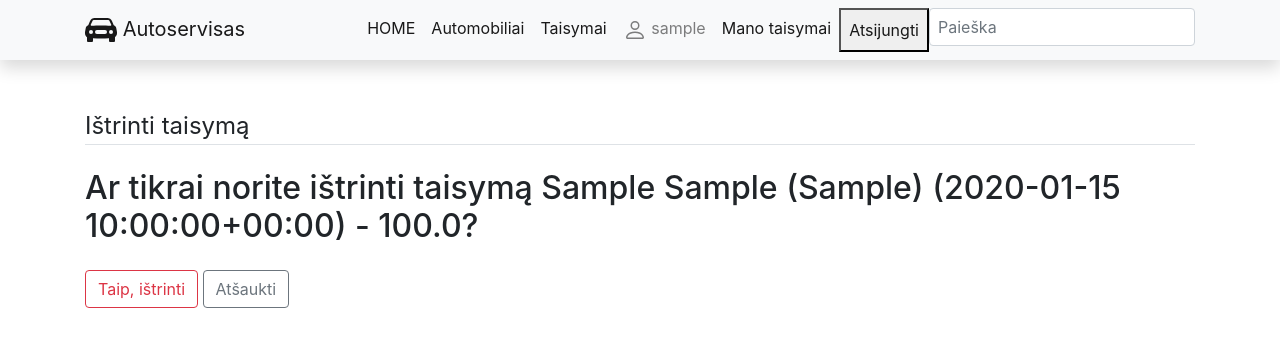
After one commit to DonatasNoreika/autoservisas202401, a Django app: page /autoservice/order/1/delete in a window 1280 px wide. The commit adds this page. Shown: the top 347 px of the page. Run offline with Django 5.2, Linux system fonts and the light colour scheme; a user stored in the database is signed in; tables that the repository leaves empty hold one stand-in row (values such as "Sample post"); some libraries are stand-ins or nearby versions.

Commit message:
+Padaryti, kad prisijungęs vartotojas galėtų ištrinti savo užsakymus. Panaudoti DeleteView

```diff
--- a/mysite/autoservice/templates/order.html
+++ b/mysite/autoservice/templates/order.html
@@ -11,6 +11,7 @@
 {% if order.client == user %}
 <div>
     <a class="btn btn-secondary btn-sm mt-1 mb-1" href="{% url 'order_update' order.pk %}">Redaguoti</a>
+    <a class="btn btn-danger btn-sm mt-1 mb-1" href="{% url 'order_delete' order.pk %}">Ištrinti</a>
 </div>
 {% endif %}
 <table class="table table-hover">
--- /dev/null
+++ b/mysite/autoservice/templates/order_delete.html
@@ -0,0 +1,18 @@
+{% extends "base.html" %}
+{% block "title" %}Taisymo trynimas{% endblock%}
+{% block "content" %}
+<div class="content-section">
+    <form method="POST">
+        {% load crispy_forms_tags %}
+        {% csrf_token %}
+        <fieldset class="form-group">
+        <legend class="border-bottom mb-4">Ištrinti taisymą</legend>
+            <h2>Ar tikrai norite ištrinti taisymą {{ order }}?</h2>
+        </fieldset>
+        <div class="form-group">
+            <button class="btn btn-outline-danger" type="submit">Taip, ištrinti</button>
+            <a class="btn btn-outline-secondary" href="{% url 'order' order.pk %}">Atšaukti</a>
+        </div>
+    </form>
+</div>
+{% endblock %}
--- a/mysite/autoservice/urls.py
+++ b/mysite/autoservice/urls.py
@@ -13,4 +13,5 @@ urlpatterns = [
     path("profile/", views.profile, name="profile"),
     path("order/new", views.OrderCreateView.as_view(), name="order_new"),
     path("order/<int:pk>/update", views.OrderUpdateView.as_view(), name="order_update"),
+    path("order/<int:pk>/delete", views.OrderDeleteView.as_view(), name="order_delete"),
 ]
--- a/mysite/autoservice/views.py
+++ b/mysite/autoservice/views.py
@@ -186,3 +186,13 @@ class OrderUpdateView(LoginRequiredMixin, UserPassesTestMixin, generic.UpdateVie
 
     def test_func(self):
         return self.get_object().client == self.request.user
+
+
+class OrderDeleteView(LoginRequiredMixin, UserPassesTestMixin, generic.DeleteView):
+    model = Order
+    template_name = "order_delete.html"
+    context_object_name = "order"
+    success_url = "/autoservice/orders/"
+
+    def test_func(self):
+        return self.get_object().client == self.request.user
```
